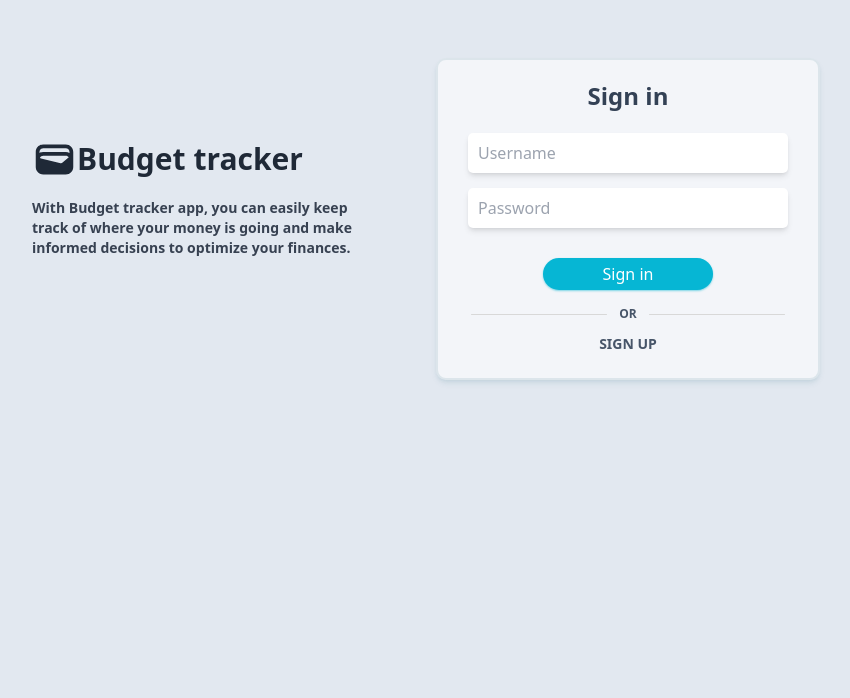
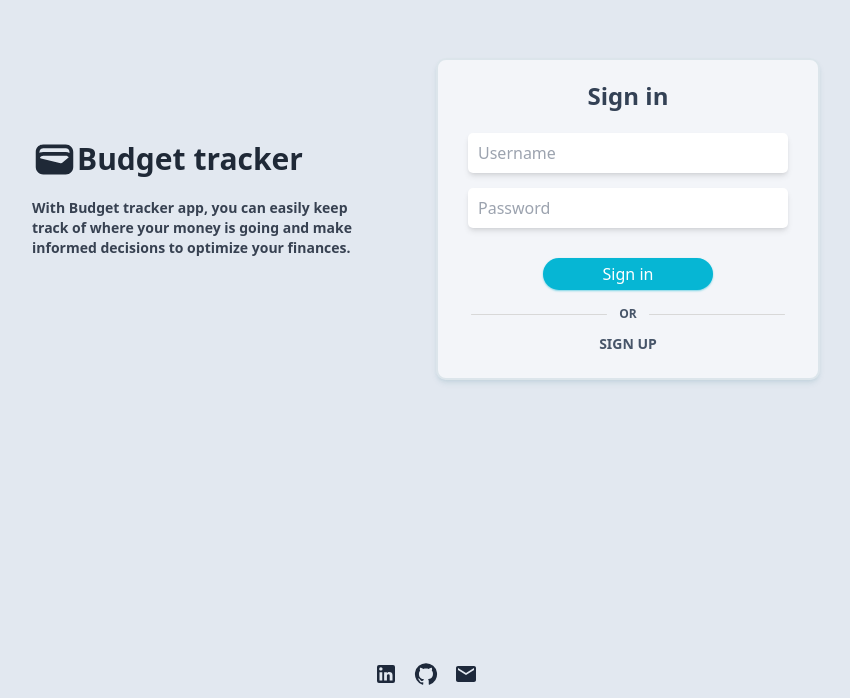
Before and after one commit to flppht/budget_tracker, a React (Create React App) app in the folder client/: page / in a window 1280 px wide. Shown: the part 102-800 px from the top of the page, without its empty margins (214-1064 px from the left). Built offline with nearby package versions, Linux system fonts and the light colour scheme; no server answers.

Commit message:
added footer icons and links (#9)
simplified toggling theme

```diff
--- a/client/src/App.css
+++ b/client/src/App.css
@@ -34,6 +34,7 @@ body {
     font-size: larger;
     padding: 10px;
 }
+
 .container {
     height: 30rem;
 }
--- a/client/src/App.js
+++ b/client/src/App.js
@@ -18,6 +18,7 @@ import CreateItem from "./components/CreateItem";
 import Settings from "./components/Settings";
 import { useDispatch, useSelector } from "react-redux";
 import { login, logout, onRefresh } from "./store";
+import Footer from "./components/Footer";
 
 const App = () => {
   const dispatch = useDispatch();
@@ -83,6 +84,7 @@ const App = () => {
             </>
           )}
         </Routes>
+        <Footer />
       </Router>
     </div>
   );
--- a/client/src/components/CreateItem.js
+++ b/client/src/components/CreateItem.js
@@ -49,6 +49,7 @@ const CreateItem = ({ endpoint }) => {
             id="inputCreateItem"
             name="title"
             placeholder="Ex. Shopping..."
+            className="dark:bg-gray-100"
           />
           <label>Value:</label>
           <ErrorMessage name="value" component="span" />
@@ -56,6 +57,7 @@ const CreateItem = ({ endpoint }) => {
             id="inputCreateItem"
             name="value"
             placeholder="Ex. 149.99..."
+            className="dark:bg-gray-100"
           />
           <label>Location:</label>
           <ErrorMessage name="location" component="span" />
@@ -63,6 +65,7 @@ const CreateItem = ({ endpoint }) => {
             id="inputCreateItem"
             name="location"
             placeholder="Ex. Springfield..."
+            className="dark:bg-gray-100"
           />
 
           <Button
--- /dev/null
+++ b/client/src/components/Footer.js
@@ -0,0 +1,29 @@
+import React from "react";
+import LinkedInIcon from "@mui/icons-material/LinkedIn";
+import GitHubIcon from "@mui/icons-material/GitHub";
+import MailIcon from "@mui/icons-material/Mail";
+import { Link } from "react-router-dom";
+
+const Footer = () => {
+  return (
+    <div className="footer w-full fixed bottom-3 justify-center flex">
+      <div className="px-2">
+        <Link to={process.env.REACT_APP_LINKEDIN_URL} target="_blank">
+          <LinkedInIcon />
+        </Link>
+      </div>
+      <div className="px-2">
+        <Link to={process.env.REACT_APP_GITHUB_URL} target="_blank">
+          <GitHubIcon />
+        </Link>
+      </div>
+      <div className="px-2">
+        <Link to={`mailto:${process.env.REACT_APP_EMAIL}`}>
+          <MailIcon />
+        </Link>
+      </div>
+    </div>
+  );
+};
+
+export default Footer;
--- a/client/src/components/Profile.js
+++ b/client/src/components/Profile.js
@@ -62,7 +62,7 @@ const Profile = ({ btnEl, setIsOpen }) => {
 
   return (
     <div className="relative">
-      <div className="absolute top-full text-sm text-gray-700 border rounded p-2 bg-slate-100 dark:bg-slate-200 shadow">
+      <div className="absolute top-full text-sm text-gray-700 border rounded p-2 bg-slate-100 dark:bg-gray-200 shadow">
         {renderedOptions}
       </div>
     </div>
--- a/client/src/components/Settings.js
+++ b/client/src/components/Settings.js
@@ -50,14 +50,6 @@ const Settings = () => {
       .required("You must enter the new password"),
   });
 
-  const handleClick = () => {
-    if (isLightTheme === "light") {
-      dispatch(darkTheme());
-    } else {
-      dispatch(lightTheme());
-    }
-  };
-
   return (
     <div className="mt-12">
       <Formik
@@ -72,12 +64,12 @@ const Settings = () => {
               {isLightTheme === "light" ? (
                 <LightModeOutlinedIcon
                   sx={{ color: "#e8e231" }}
-                  onClick={handleClick}
+                  onClick={() => dispatch(darkTheme())}
                 />
               ) : (
                 <DarkModeOutlinedIcon
                   sx={{ color: "#737372" }}
-                  onClick={handleClick}
+                  onClick={() => dispatch(lightTheme())}
                 />
               )}
             </div>
@@ -93,6 +85,7 @@ const Settings = () => {
               type="password"
               autoComplete="off"
               placeholder="Enter old password..."
+              className="dark:bg-gray-100"
             />
             <ErrorMessage name="newPassword" component="span" />
             <Field
@@ -101,6 +94,7 @@ const Settings = () => {
               type="password"
               autoComplete="off"
               placeholder="Enter new password..."
+              className="dark:bg-gray-100"
             />
             <Button
               type="submit"
```
